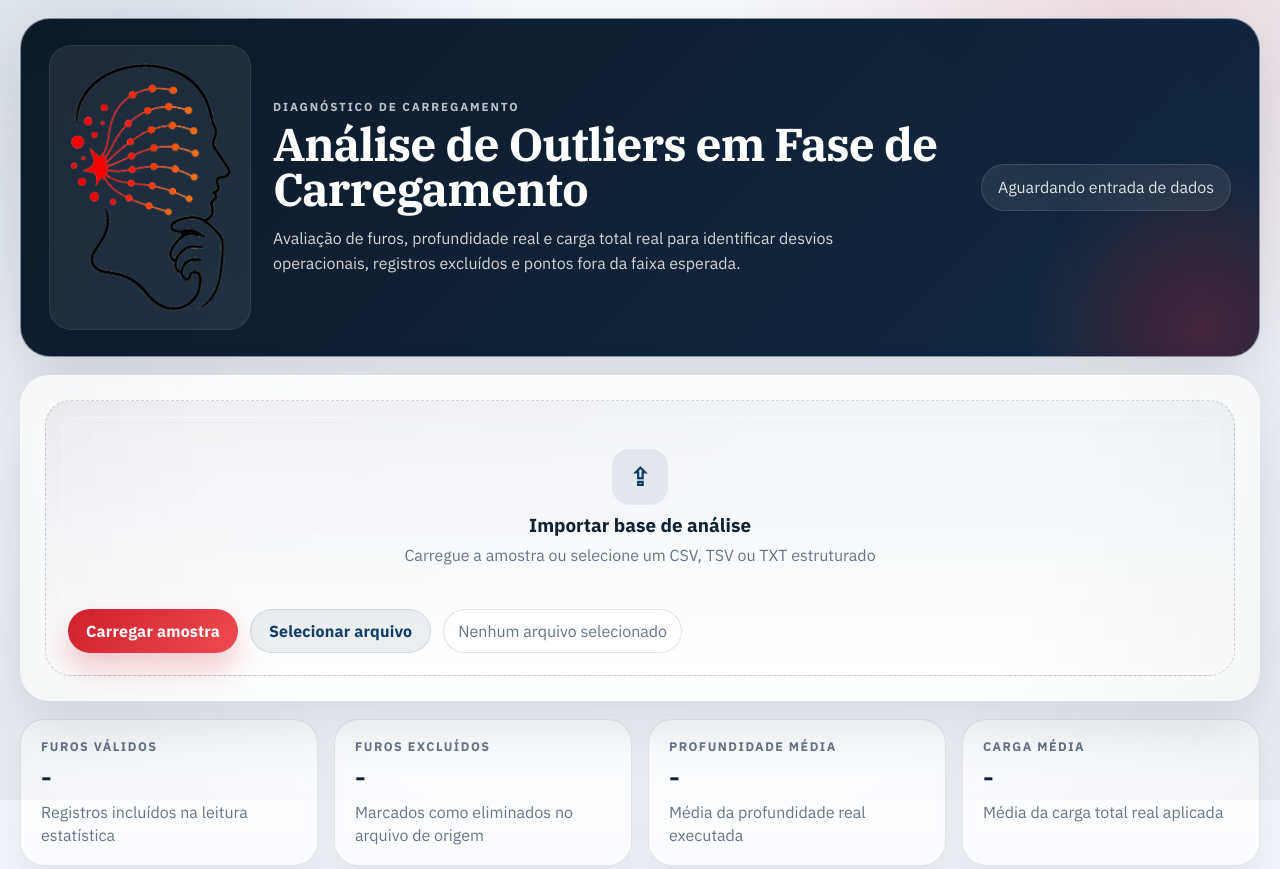
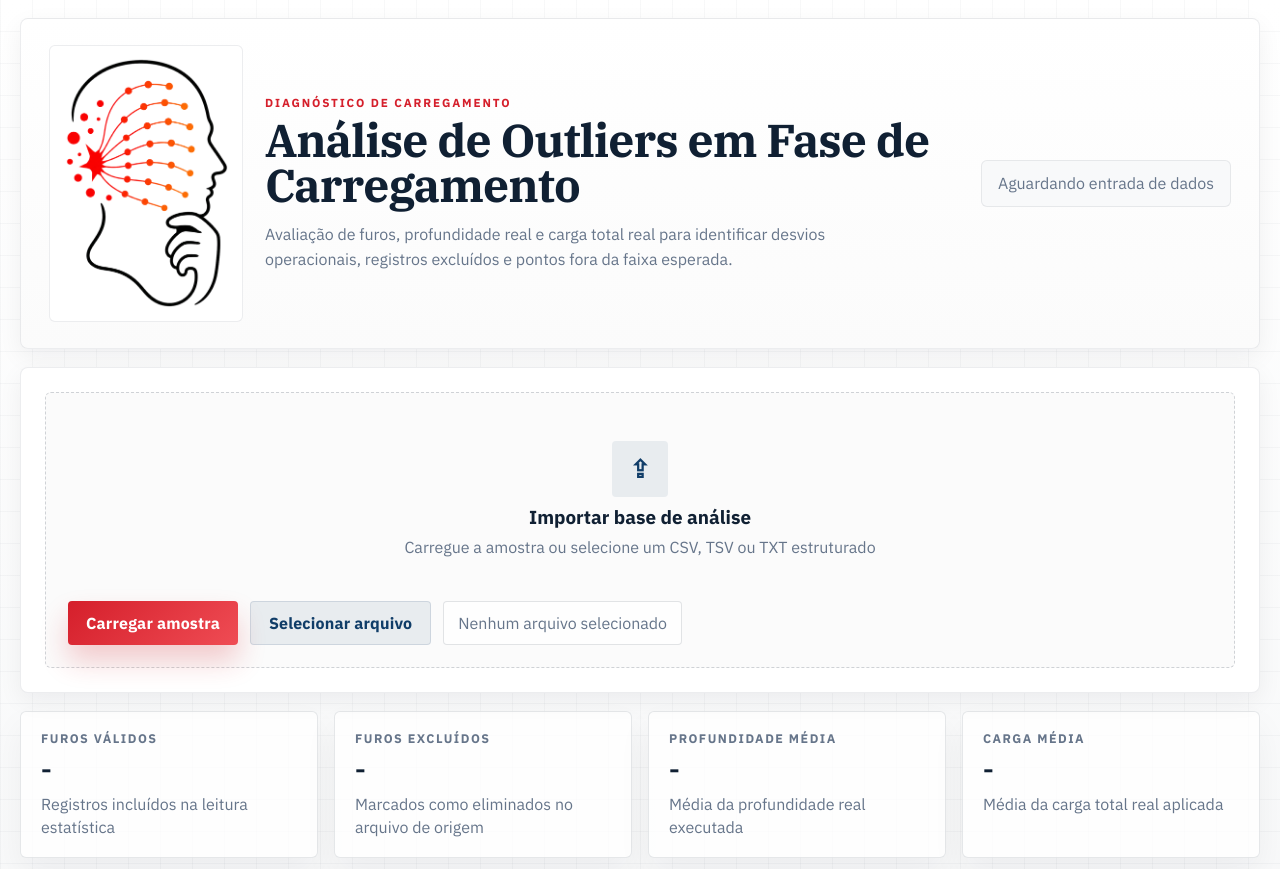
Before and after one commit to SILVAThiagoFerreira/correcao-de-cargas, a website with bundled scripts: page index.html in a window 1280 px wide. Shown: the top 869 px of the page. Built offline with nearby package versions, Linux system fonts and the light colour scheme.

Commit message:
style: fix logo path and clean charge analysis layout

```diff
--- a/index.html
+++ b/index.html
@@ -17,7 +17,7 @@
     <header class="masthead">
       <div class="masthead__brand">
         <div class="masthead__logo-wrap">
-          <img src="./VISUAL/LOGO OPENBLAST TRANSPARENTE.png" alt="OpenBlast" class="masthead__logo" />
+          <img src="./openblast-logo.png" alt="OpenBlast" class="masthead__logo" />
         </div>
         <div class="masthead__copy">
           <div class="eyebrow">Diagnóstico de carregamento</div>
--- a/styles.css
+++ b/styles.css
@@ -1,8 +1,8 @@
 :root {
-  --bg: #eef2f7;
-  --surface: rgba(255, 255, 255, 0.84);
+  --bg: #f6f7f8;
+  --surface: #ffffff;
   --surface-solid: #ffffff;
-  --surface-dark: #091525;
+  --surface-dark: #ffffff;
   --text: #102033;
   --muted: #66758a;
   --line: rgba(16, 32, 51, 0.12);
@@ -12,10 +12,10 @@
   --blue: #103d68;
   --blue-soft: rgba(16, 61, 104, 0.12);
   --success: #166534;
-  --shadow: 0 24px 60px rgba(7, 18, 31, 0.12);
-  --radius-xl: 30px;
-  --radius-lg: 24px;
-  --radius-md: 18px;
+  --shadow: 0 8px 24px rgba(7, 18, 31, 0.06);
+  --radius-xl: 8px;
+  --radius-lg: 6px;
+  --radius-md: 4px;
 }
 
 * {
@@ -32,28 +32,10 @@ body {
   font-family: 'IBM Plex Sans', system-ui, sans-serif;
   color: var(--text);
   background:
-    radial-gradient(circle at 12% 8%, rgba(16, 61, 104, 0.11), transparent 24%),
-    radial-gradient(circle at 88% 0%, rgba(213, 31, 43, 0.1), transparent 24%),
-    linear-gradient(180deg, #f6f8fc 0%, #eef2f7 100%);
-}
-
-body::before,
-body::after {
-  content: '';
-  position: fixed;
-  inset: 0;
-  pointer-events: none;
-}
-
-body::before {
-  background-image: linear-gradient(rgba(16, 32, 51, 0.025) 1px, transparent 1px), linear-gradient(90deg, rgba(16, 32, 51, 0.025) 1px, transparent 1px);
-  background-size: 72px 72px;
-  mask-image: linear-gradient(180deg, rgba(0, 0, 0, 0.2), transparent 90%);
-  opacity: 0.7;
-}
-
-body::after {
-  background: radial-gradient(circle at center, transparent 58%, rgba(9, 21, 37, 0.04) 100%);
+    linear-gradient(0deg, rgba(16, 32, 51, 0.03) 1px, transparent 1px),
+    linear-gradient(90deg, rgba(16, 32, 51, 0.03) 1px, transparent 1px),
+    linear-gradient(180deg, #ffffff 0%, #f6f7f8 100%);
+  background-size: 32px 32px, 32px 32px, auto;
 }
 
 h1,
@@ -89,7 +71,7 @@ button {
 .panel {
   position: relative;
   overflow: hidden;
-  border: 1px solid rgba(255, 255, 255, 0.5);
+  border: 1px solid rgba(16, 32, 51, 0.08);
   border-radius: var(--radius-xl);
   box-shadow: var(--shadow);
 }
@@ -100,19 +82,8 @@ button {
   justify-content: space-between;
   gap: 24px;
   padding: 26px 28px;
-  color: #fff;
-  background: linear-gradient(135deg, rgba(9, 21, 37, 0.98), rgba(12, 37, 64, 0.98));
-}
-
-.masthead::after {
-  content: '';
-  position: absolute;
-  inset: auto -10% -45% auto;
-  width: 360px;
-  height: 360px;
-  border-radius: 50%;
-  background: radial-gradient(circle, rgba(213, 31, 43, 0.28) 0%, rgba(213, 31, 43, 0) 68%);
-  pointer-events: none;
+  color: var(--text);
+  background: linear-gradient(180deg, #ffffff 0%, #fbfbfb 100%);
 }
 
 .masthead__brand {
@@ -124,11 +95,10 @@ button {
 
 .masthead__logo-wrap {
   flex: 0 0 auto;
-  padding: 14px 16px;
-  border-radius: 22px;
-  background: rgba(255, 255, 255, 0.08);
-  border: 1px solid rgba(255, 255, 255, 0.08);
-  backdrop-filter: blur(16px);
+  padding: 10px 12px;
+  border-radius: var(--radius-lg);
+  background: #ffffff;
+  border: 1px solid rgba(16, 32, 51, 0.08);
 }
 
 .masthead__logo {
@@ -149,7 +119,7 @@ button {
   font-weight: 700;
   text-transform: uppercase;
   letter-spacing: 0.16em;
-  color: rgba(255, 255, 255, 0.72);
+  color: var(--accent);
 }
 
 .eyebrow--dark {
@@ -164,7 +134,7 @@ button {
 .masthead__text {
   max-width: 62ch;
   margin-top: 14px;
-  color: rgba(255, 255, 255, 0.82);
+  color: var(--muted);
   line-height: 1.55;
 }
 
@@ -174,12 +144,11 @@ button {
   flex: 0 0 auto;
   max-width: 320px;
   padding: 12px 16px;
-  border-radius: 999px;
-  background: rgba(255, 255, 255, 0.08);
-  border: 1px solid rgba(255, 255, 255, 0.12);
-  color: rgba(255, 255, 255, 0.86);
+  border-radius: var(--radius-lg);
+  background: #f8f9fa;
+  border: 1px solid rgba(16, 32, 51, 0.08);
+  color: var(--muted);
   line-height: 1.35;
-  backdrop-filter: blur(16px);
 }
 
 .masthead__chip[data-tone='alert'] {
@@ -201,7 +170,6 @@ button {
 .hero,
 .results {
   background: var(--surface);
-  backdrop-filter: blur(18px);
 }
 
 .hero {
@@ -217,20 +185,9 @@ button {
   gap: 16px;
   min-height: 220px;
   padding: 22px;
-  border-radius: 26px;
+  border-radius: var(--radius-lg);
   border: 1.5px dashed rgba(16, 32, 51, 0.18);
-  background:
-    linear-gradient(180deg, rgba(16, 61, 104, 0.05), rgba(255, 255, 255, 0.88)),
-    linear-gradient(135deg, rgba(213, 31, 43, 0.02), transparent 55%);
-}
-
-.dropzone::after {
-  content: '';
-  position: absolute;
-  inset: 16px;
-  border-radius: 20px;
-  border: 1px solid rgba(255, 255, 255, 0.5);
-  pointer-events: none;
+  background: #fbfbfb;
 }
 
 .dropzone.is-dragging {
@@ -269,7 +226,7 @@ button {
   height: 56px;
   display: grid;
   place-items: center;
-  border-radius: 18px;
+  border-radius: var(--radius-md);
   background: rgba(16, 61, 104, 0.08);
   color: var(--blue);
   font-size: 1.55rem;
@@ -300,7 +257,7 @@ button {
   justify-content: center;
   min-height: 44px;
   padding: 0 18px;
-  border-radius: 999px;
+  border-radius: var(--radius-md);
   font-weight: 700;
   letter-spacing: 0.01em;
   transition: transform 160ms ease, box-shadow 160ms ease, background 160ms ease, border-color 160ms ease;
@@ -332,7 +289,7 @@ button {
   align-items: center;
   min-height: 44px;
   padding: 0 14px;
-  border-radius: 999px;
+  border-radius: var(--radius-md);
   border: 1px solid rgba(16, 32, 51, 0.12);
   background: rgba(255, 255, 255, 0.76);
   color: var(--muted);
@@ -350,7 +307,7 @@ button {
 
 .metric {
   padding: 18px 20px;
-  border-radius: 24px;
+  border-radius: var(--radius-lg);
   border: 1px solid rgba(16, 32, 51, 0.1);
   background: rgba(255, 255, 255, 0.76);
   box-shadow: 0 16px 34px rgba(7, 18, 31, 0.05);
@@ -413,7 +370,7 @@ button {
 
 .empty-state {
   padding: 40px 22px;
-  border-radius: 24px;
+  border-radius: var(--radius-lg);
   border: 1px dashed rgba(16, 32, 51, 0.14);
   background: rgba(255, 255, 255, 0.72);
   text-align: center;
@@ -442,7 +399,7 @@ button {
   grid-template-columns: minmax(136px, 164px) minmax(0, 1fr);
   gap: 18px;
   padding: 18px;
-  border-radius: 24px;
+  border-radius: var(--radius-lg);
   border: 1px solid rgba(16, 32, 51, 0.1);
   background: rgba(255, 255, 255, 0.9);
   overflow: hidden;
@@ -468,7 +425,7 @@ button {
 }
 
 .outlier-card__art {
-  border-radius: 20px;
+  border-radius: var(--radius-md);
   overflow: hidden;
   background: #f7f9fc;
   min-width: 0;
@@ -552,7 +509,7 @@ button {
 
 .fact {
   padding: 12px 14px;
-  border-radius: 18px;
+  border-radius: var(--radius-md);
   background: rgba(247, 249, 252, 0.95);
   border: 1px solid rgba(16, 32, 51, 0.08);
   min-width: 0;
@@ -655,7 +612,7 @@ tbody tr:hover {
   align-items: center;
   min-height: 30px;
   padding: 0 10px;
-  border-radius: 999px;
+  border-radius: var(--radius-md);
   font-size: 0.78rem;
   font-weight: 700;
 }
```
Also changed, not shown: openblast-logo.png (added).
